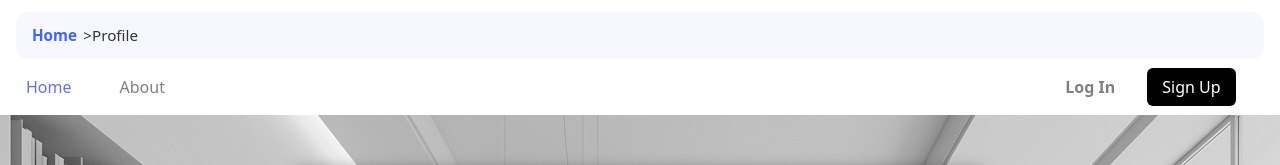
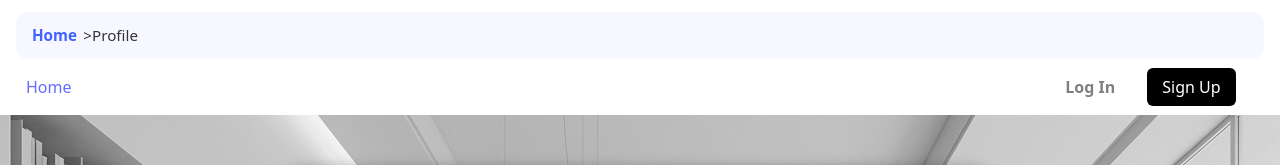
Before and after one commit to Omkar-Barkale/Find-Anything, a React (Vite) app in the folder frontend/: page /profile in a window 1280 px wide. Shown: the top 165 px of the page. Built offline with nearby package versions, Linux system fonts and the light colour scheme.

Commit message:
About page removed

```diff
--- a/frontend/src/components/NavBar.jsx
+++ b/frontend/src/components/NavBar.jsx
@@ -47,7 +47,6 @@ function NavBar() {
     <>
         <ul>
           <li id = "home"> <Link to = "/home" >Home  </Link></li>
-          <li><a href = "#" id = 'about' onClick={()=>alert("About Clicked")}>About</a></li>
           {mode}
         </ul>
     </>
```
